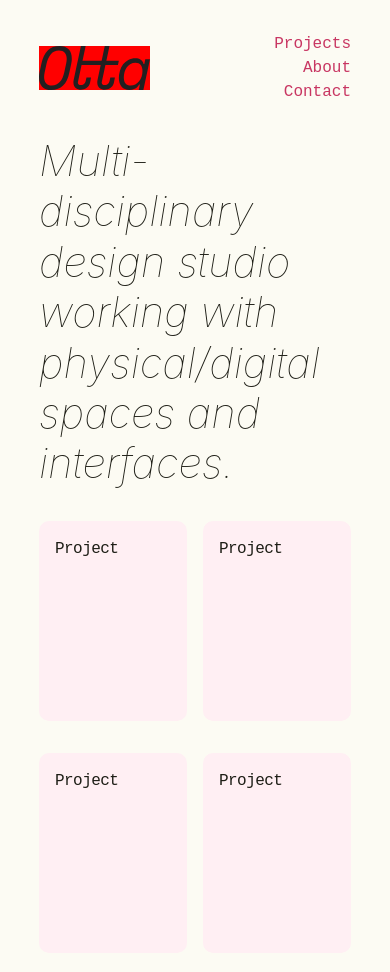
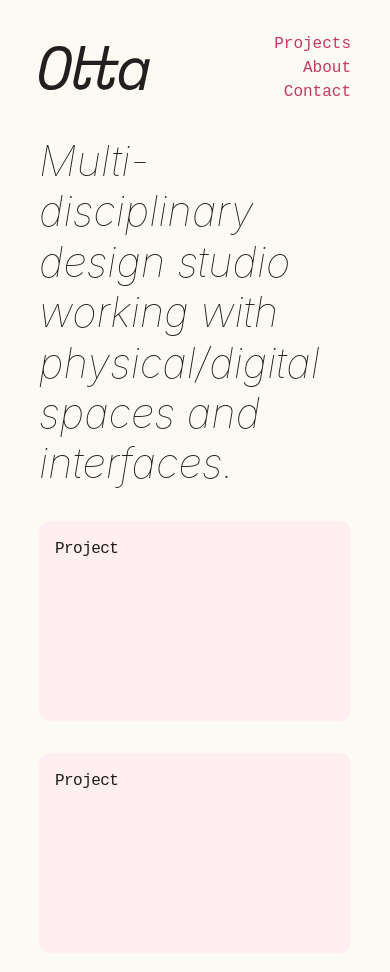
Before and after one commit to bllnr/bllnr.github.io, a plain HTML site: page index.html in a window 390 px wide. Shown: the top 972 px of the page. Drawn offline with nearby package versions, Linux system fonts and the light colour scheme.

Commit message:
Styling, delete extras

```diff
--- a/media_queries.css
+++ b/media_queries.css
@@ -97,9 +97,7 @@
     }
 
     #logo {
-        background-color: red;
         max-width: 50%
-
     }
 
    .nav-element-desktop {
@@ -159,14 +157,14 @@
 
   }
 
-@media (max-width: 500px) {
+@media (max-width: 450px) {
 
     #logo {
         max-width: 75%
     }
 
     #placeholder-1, #placeholder-2, #placeholder-3, #placeholder-4 {
-        grid-column: span 1;
+        grid-column: span 2;
 
     }
 }
--- a/style_styling.css
+++ b/style_styling.css
@@ -154,16 +154,12 @@ text-decoration: none;
 color: var(--pink-6);
 }
 
-a:hover {
+a:hover{
 color: var(--black);
 transform: scale(102%);
 transition: ease-in;
 transition-duration: 300ms;
 font-style: italic;
-}
-
-a:active {
-/*?*/
 }
 
 button {
@@ -181,10 +177,6 @@ color: var(--white);
 transform: scale(102%);
 transition: ease-in;
 transition-duration: 300ms;
-}
-
-.project-link {
-/*?*/
 }
 
 .project-placeholder {
```
Also changed, not shown: chevron-right-solid-white.svg (deleted), chevron-right-solid.svg (deleted), linkedin-in.svg (deleted), some_corp.png (deleted), some_corp_red.png (deleted), twitter.svg (deleted), 4 other files.
